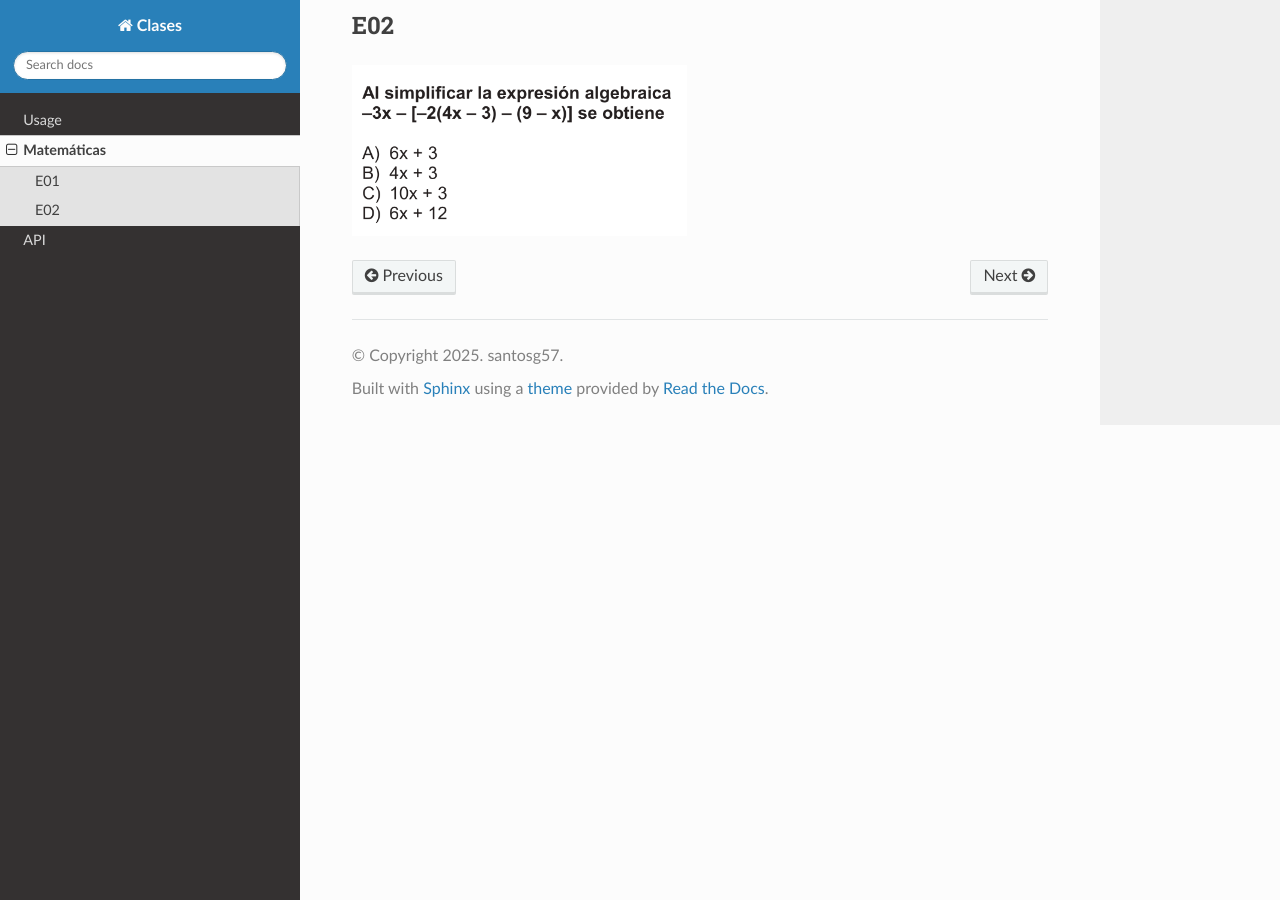
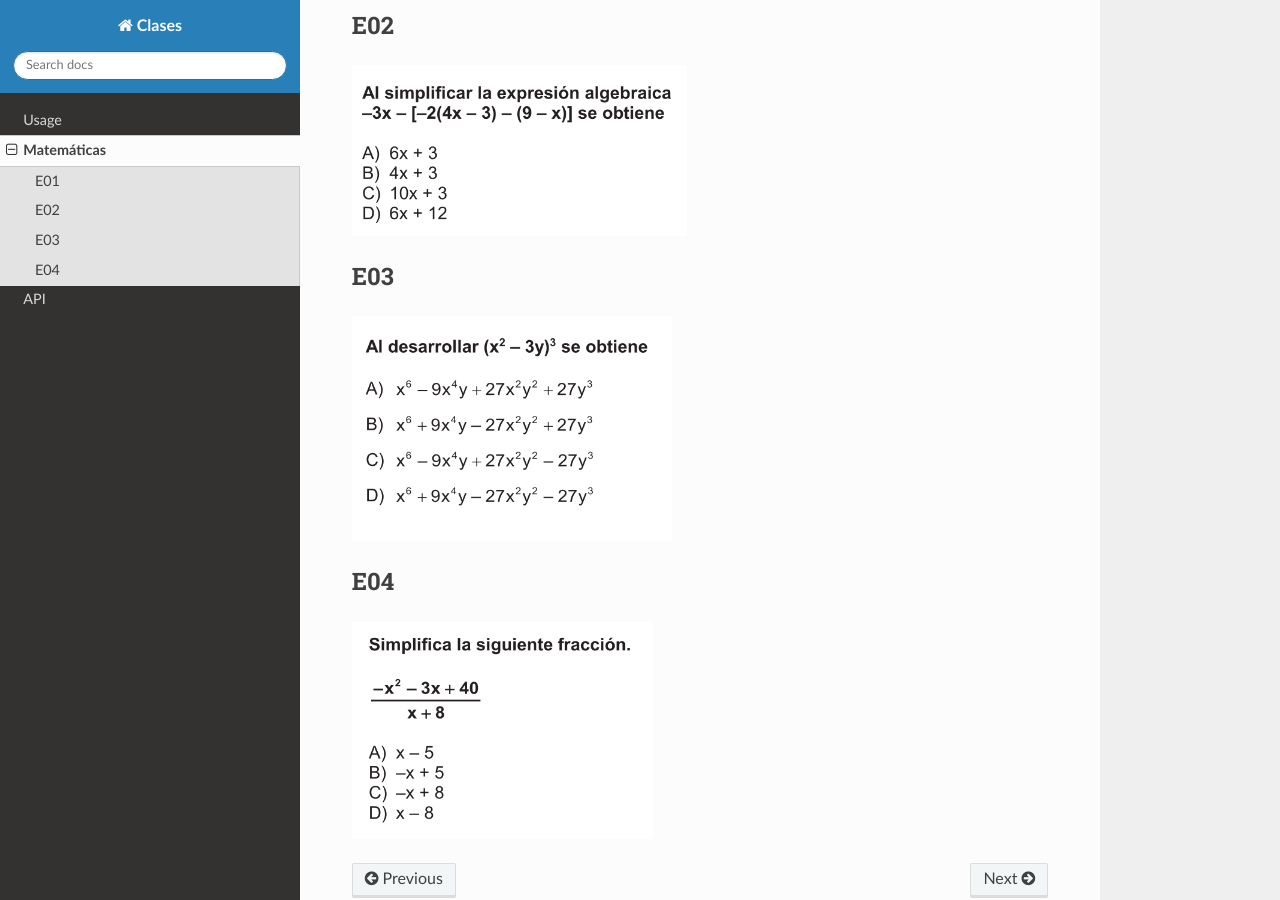
Before and after one commit to matecom57/santosg57-clasesparticulares, a Sphinx documentation site: the page built from docs/source/Matematicas/matematicas.rst, in a window 1280 px wide and 900 px high, scrolled down 789 px. Built offline with Sphinx 7.4.7 and the Read the Docs theme 3.1.0, drawn with Linux system fonts in a browser that asks for light colours.

Commit message:
Test comité

```diff
--- a/docs/source/Matematicas/matematicas.rst
+++ b/docs/source/Matematicas/matematicas.rst
@@ -12,3 +12,16 @@ E02
 
 .. image:: mat48.png
    :scale: 60 %
+
+E03
+---
+
+.. image:: mat49.png
+   :scale: 60 %
+
+
+E04
+---
+
+.. image:: mat50.png
+   :scale: 60 %
```
